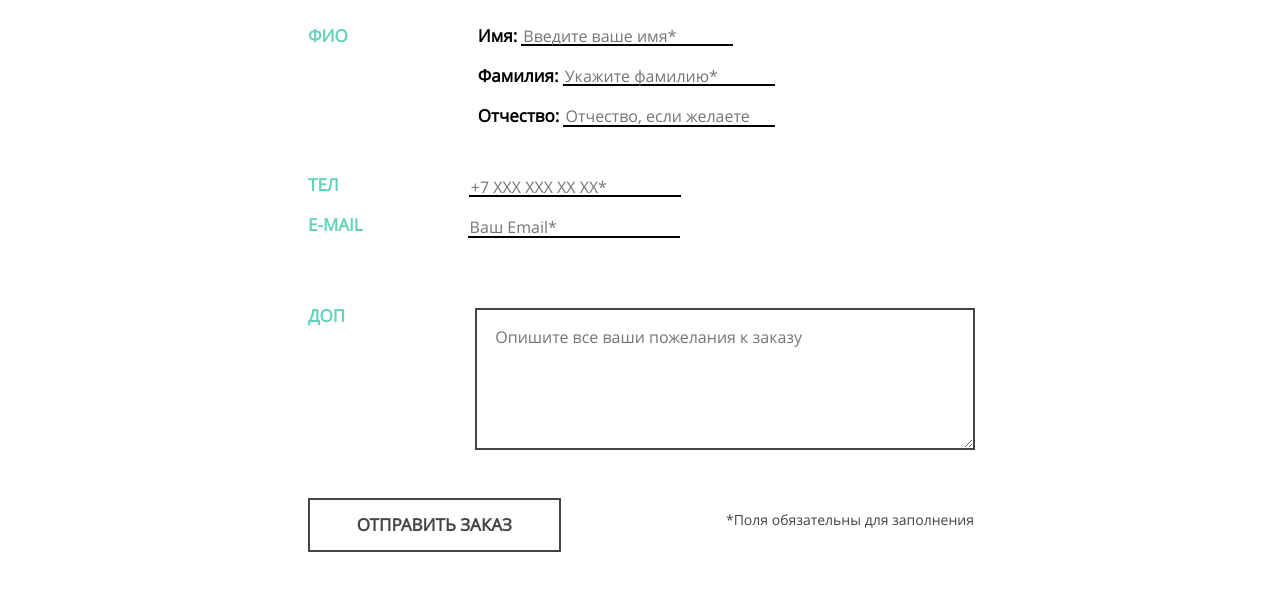
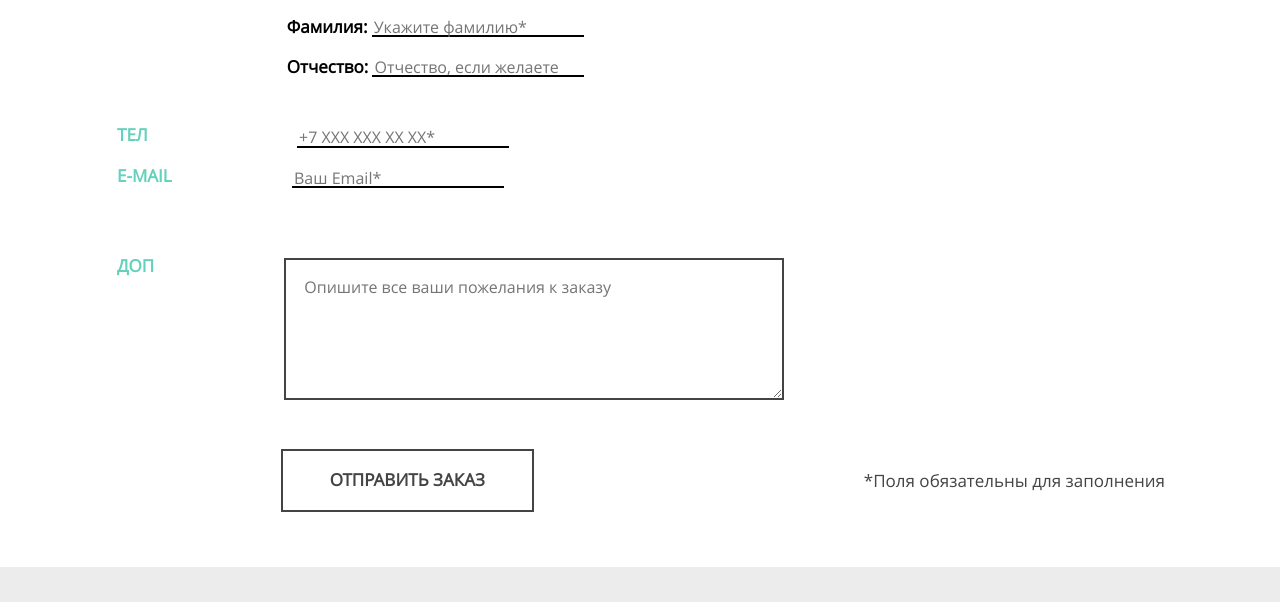
Before and after one commit to starikovsa/703703-mishka, a website: page source/form.html in a window 1280 px wide. Shown: the part 774-1376 px from the top of the page. Drawn offline with nearby package versions, Linux system fonts and the light colour scheme; files that its build step writes are made by us from their sources.

Commit message:
начал деать форму. десктоп

```diff
--- a/source/sass/page/form/form-block.scss
+++ b/source/sass/page/form/form-block.scss
@@ -47,3 +47,9 @@
     margin-bottom: 60px;
   }
 }
+
+@media (min-width: 1150px) {
+  .form-block__discription {
+    width: 700px;
+  }
+}
--- a/source/sass/page/form/form.scss
+++ b/source/sass/page/form/form.scss
@@ -255,3 +255,30 @@
     margin-right: 165px;
   }
 }
+
+@media (min-width: 1150px) {
+  .form {
+    width: 1050px;
+  }
+
+  .contact__row {
+    width: 700px;
+  }
+
+  .contact__title-phone {
+    width: 50px;
+  }
+
+  .contact__title-email {
+    width: 70px;
+  }
+
+  .form__note {
+    font-size: 17px;
+    line-height: 1.76;
+  }
+
+  .form__button {
+    margin-right: 330px;
+  }
+}
```
